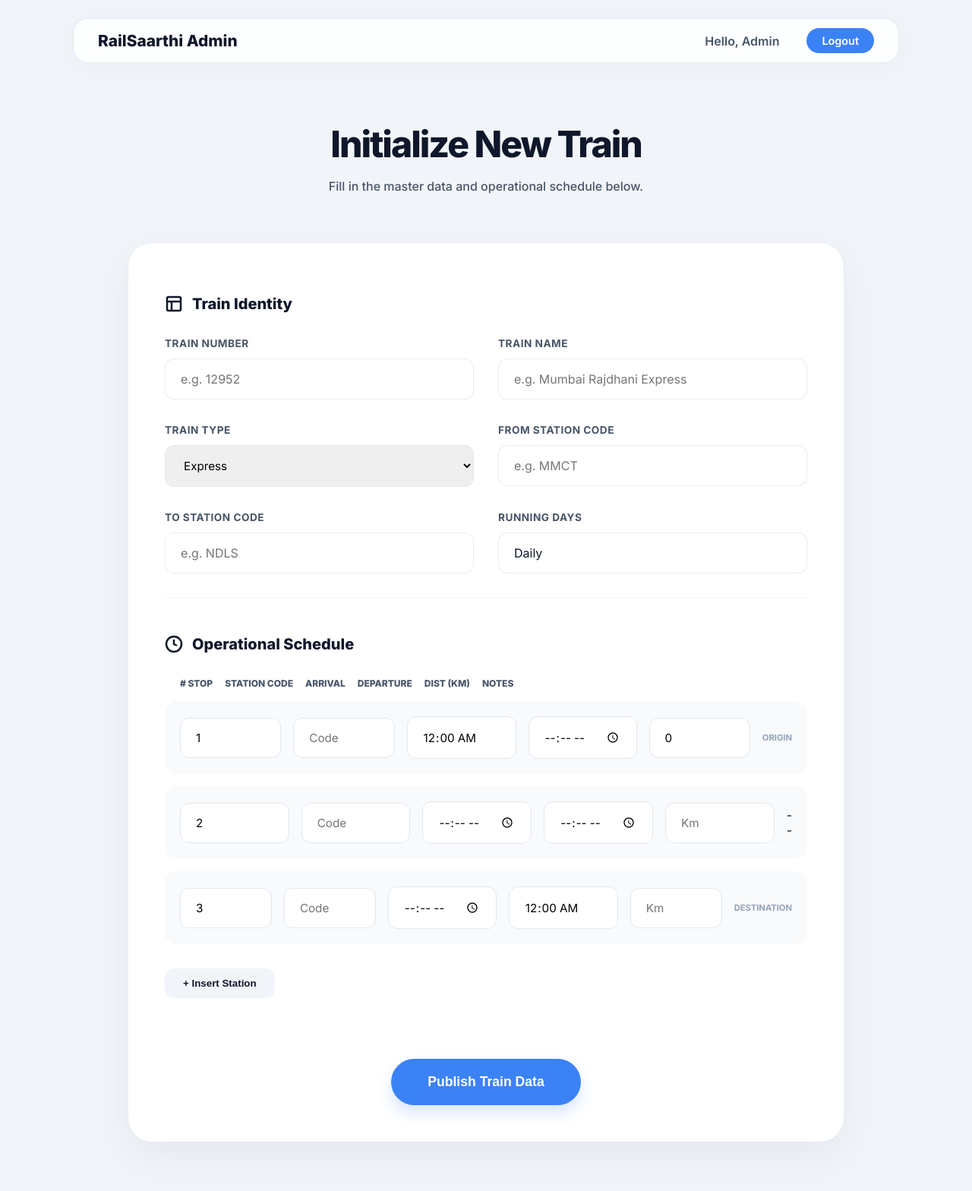
After one commit to code7wormer/RailSaarthi, a PHP site: page /admin_add_train.php in a window 1280 px wide. The commit adds this page. Shown: the whole page at 76% size. Run offline with PHP 8.4, Linux system fonts and the light colour scheme; the visitor is signed in with stand-in values (Sample User, id 1).

Commit message:
Added Admin Page

```diff
--- /dev/null
+++ b/admin_add_train.php
@@ -0,0 +1,279 @@
+<?php
+session_start();
+if (!isset($_SESSION['is_admin']) || $_SESSION['is_admin'] !== true) {
+    header("Location: index.php");
+    exit();
+}
+?>
+
+<!DOCTYPE html>
+<html lang="en">
+<head>
+    <meta charset="UTF-8">
+    <meta name="viewport" content="width=device-width, initial-scale=1.0">
+    <title>Admin Panel | Add New Train</title>
+    <link rel="stylesheet" href="assets/css/track.css">
+    <style>
+        * { box-sizing: border-box; }
+        .admin-container {
+            padding: 8rem 10% 4rem;
+            max-width: 1200px;
+            margin: 0 auto;
+        }
+        .admin-header {
+            text-align: center;
+            margin-bottom: 4rem;
+        }
+        .admin-header h1 {
+            font-size: 3rem;
+            font-weight: 900;
+            letter-spacing: -2px;
+            color: var(--navy);
+            margin-bottom: 1rem;
+        }
+        .admin-card {
+            background: #ffffff;
+            padding: 3rem;
+            border-radius: 32px;
+            box-shadow: 0 20px 50px rgba(0,0,0,0.05);
+            border: 1px solid var(--border);
+        }
+        .form-section {
+            margin-bottom: 3rem;
+            padding-bottom: 2rem;
+            border-bottom: 1px solid #f1f5f9;
+        }
+        .form-section h3 {
+            font-size: 1.25rem;
+            font-weight: 800;
+            color: var(--navy);
+            margin-bottom: 2rem;
+            display: flex;
+            align-items: center;
+            gap: 0.75rem;
+        }
+        .admin-form {
+            display: grid;
+            grid-template-columns: repeat(auto-fit, minmax(280px, 1fr));
+            gap: 2rem;
+        }
+        .schedule-row {
+            display: flex;
+            gap: 1rem;
+            align-items: center;
+            margin-bottom: 1rem;
+            padding: 1.25rem;
+            background: #f8fafc;
+            border-radius: 16px;
+        }
+        .schedule-header {
+            display: flex;
+            gap: 1rem;
+            font-size: 0.75rem;
+            font-weight: 800;
+            color: var(--slate);
+            text-transform: uppercase;
+            padding: 0 1.25rem;
+            margin-bottom: 1rem;
+        }
+
+        /* Consistent Widths */
+        .col-stop { width: 70px; flex-shrink: 0; }
+        .col-code { width: 140px; flex-shrink: 0; }
+        .col-time { width: 160px; flex-shrink: 0; }
+        .col-dist { width: 100px; flex-shrink: 0; }
+        .col-notes { flex-grow: 1; min-width: 100px; color: #94a3b8; font-weight: 700; font-size: 0.7rem; }
+
+        .btn-add-row {
+            background: #f1f5f9;
+            color: var(--navy);
+            border: none;
+            padding: 0.75rem 1.5rem;
+            border-radius: 12px;
+            font-weight: 700;
+            cursor: pointer;
+            margin-top: 1rem;
+            transition: all 0.2s;
+        }
+        .btn-add-row:hover { background: #e2e8f0; }
+        .submit-btn {
+            background: var(--primary);
+            color: #fff;
+            border: none;
+            padding: 1.25rem 3rem;
+            border-radius: 50px;
+            font-weight: 800;
+            font-size: 1.1rem;
+            cursor: pointer;
+            display: block;
+            margin: 3rem auto 0;
+            box-shadow: 0 10px 20px rgba(59, 130, 246, 0.2);
+            transition: all 0.2s;
+        }
+        .submit-btn:hover { transform: translateY(-2px); box-shadow: 0 15px 30px rgba(59, 130, 246, 0.3); }
+
+        input, select {
+            width: 100%;
+            padding: 1rem 1.25rem;
+            border-radius: 12px;
+            border: 1px solid #e2e8f0;
+            font-family: inherit;
+            font-size: 0.95rem;
+            transition: all 0.2s;
+        }
+        input:focus { outline: none; border-color: var(--primary); box-shadow: 0 0 0 4px rgba(59, 130, 246, 0.1); }
+    </style>
+</head>
+<body>
+
+    <nav>
+        <a href="index.php" class="nav-brand">RailSaarthi Admin</a>
+        <div class="nav-auth">
+            <span style="font-weight: 600; color: var(--slate); margin-right: 1.5rem;">Hello, Admin</span>
+            <a href="handlers/logout.php" class="auth-btn register">Logout</a>
+        </div>
+    </nav>
+
+    <div class="admin-container">
+        <?php if(isset($_GET['status']) && $_GET['status'] == 'success'): ?>
+        <div style="background: #dcfce7; color: #166534; padding: 1.5rem; border-radius: 20px; margin-bottom: 2rem; font-weight: 700; text-align: center; border: 1px solid #bbfcce;">
+            TRP INITIALIZED: Train Published Successfully!
+        </div>
+        <?php endif; ?>
+
+        <div class="admin-header">
+            <h1>Initialize New Train</h1>
+            <p style="color: var(--slate); font-weight: 500;">Fill in the master data and operational schedule below.</p>
+        </div>
+
+        <div class="admin-card">
+            <form action="handlers/process_admin_train.php" method="POST">
+                <div class="form-section">
+                    <h3>
+                        <svg width="24" height="24" viewBox="0 0 24 24" fill="none" stroke="currentColor" stroke-width="2.5"><rect x="3" y="3" width="18" height="18" rx="2" ry="2"/><line x1="3" y1="9" x2="21" y2="9"/><line x1="9" y1="21" x2="9" y2="9"/></svg>
+                        Train Identity
+                    </h3>
+                    <div class="admin-form">
+                        <div class="input-group">
+                            <label>Train Number</label>
+                            <input type="text" name="train_number" placeholder="e.g. 12952" required>
+                        </div>
+                        <div class="input-group">
+                            <label>Train Name</label>
+                            <input type="text" name="train_name" placeholder="e.g. Mumbai Rajdhani Express" required>
+                        </div>
+                        <div class="input-group">
+                            <label>Train Type</label>
+                            <select name="train_type">
+                                <option value="Rajdhani">Rajdhani</option>
+                                <option value="Shatabdi">Shatabdi</option>
+                                <option value="Vande Bharat">Vande Bharat</option>
+                                <option value="Express" selected>Express</option>
+                                <option value="Superfast">Superfast</option>
+                            </select>
+                        </div>
+                        <div class="input-group">
+                            <label>From Station Code</label>
+                            <input type="text" name="from_code" placeholder="e.g. MMCT" required>
+                        </div>
+                        <div class="input-group">
+                            <label>To Station Code</label>
+                            <input type="text" name="to_code" placeholder="e.g. NDLS" required>
+                        </div>
+                        <div class="input-group">
+                            <label>Running Days</label>
+                            <input type="text" name="run_days" value="Daily" placeholder="e.g. MON, WED, FRI">
+                        </div>
+                    </div>
+                </div>
+
+                <div class="form-section" style="border: none;">
+                    <h3>
+                        <svg width="24" height="24" viewBox="0 0 24 24" fill="none" stroke="currentColor" stroke-width="2.5"><circle cx="12" cy="12" r="10"/><polyline points="12 6 12 12 16 14"/></svg>
+                        Operational Schedule
+                    </h3>
+
+                    <div class="schedule-header">
+                        <span># Stop</span>
+                        <span>Station Code</span>
+                        <span>Arrival</span>
+                        <span>Departure</span>
+                        <span>Dist (km)</span>
+                        <span>Notes</span>
+                    </div>
+
+                    <div id="scheduleContainer">
+                        <!-- Origin -->
+                        <div class="schedule-row">
+                            <input type="number" name="stop_no[]" value="1" readonly>
+                            <input type="text" name="s_code[]" placeholder="Code" required>
+                            <input type="time" name="s_arr[]" value="00:00" readonly>
+                            <input type="time" name="s_dep[]" required>
+                            <input type="number" name="s_dist[]" value="0" readonly>
+                            <span style="font-size: 0.7rem; color: #94a3b8; font-weight: 700;">ORIGIN</span>
+                        </div>
+
+                        <!-- Middle -->
+                        <div class="schedule-row">
+                            <input type="number" name="stop_no[]" value="2">
+                            <input type="text" name="s_code[]" placeholder="Code" required>
+                            <input type="time" name="s_arr[]" required>
+                            <input type="time" name="s_dep[]" required>
+                            <input type="number" name="s_dist[]" placeholder="Km" required>
+                            <span>--</span>
+                        </div>
+
+                        <!-- Destination -->
+                        <div class="schedule-row">
+                            <input type="number" name="stop_no[]" value="3">
+                            <input type="text" name="s_code[]" placeholder="Code" required>
+                            <input type="time" name="s_arr[]" required>
+                            <input type="time" name="s_dep[]" value="00:00" readonly>
+                            <input type="number" name="s_dist[]" placeholder="Km" required>
+                            <span style="font-size: 0.7rem; color: #94a3b8; font-weight: 700;">DESTINATION</span>
+                        </div>
+                    </div>
+
+                    <button type="button" class="btn-add-row" onclick="addRow()">+ Insert Station</button>
+                </div>
+
+                <button type="submit" class="submit-btn">Publish Train Data</button>
+            </form>
+        </div>
+    </div>
+
+    <script>
+        function addRow() {
+            const container = document.getElementById('scheduleContainer');
+            const rows = container.getElementsByClassName('schedule-row');
+            const newIndex = rows.length + 1;
+
+            // For simplicity in this demo, we'll just insert a middle row before the last one
+            const newRow = document.createElement('div');
+            newRow.className = 'schedule-row';
+            newRow.innerHTML = `
+                <input type="number" name="stop_no[]" value="${newIndex}">
+                <input type="text" name="s_code[]" placeholder="Code" required>
+                <input type="time" name="s_arr[]" required>
+                <input type="time" name="s_dep[]" required>
+                <input type="number" name="s_dist[]" placeholder="Km" required>
+                <button type="button" onclick="this.parentElement.remove()" style="background:none; border:none; color:#ef4444; font-weight:800; cursor:pointer;">&times;</button>
+            `;
+
+            // Insert before the last child (destination)
+            container.insertBefore(newRow, rows[rows.length - 1]);
+
+            // Re-index all rows
+            updateIndices();
+        }
+
+        function updateIndices() {
+            const container = document.getElementById('scheduleContainer');
+            const rows = container.getElementsByClassName('schedule-row');
+            for(let i=0; i<rows.length; i++) {
+                rows[i].getElementsByTagName('input')[0].value = i + 1;
+            }
+        }
+    </script>
+</body>
+</html>
```
Also changed, not shown: assets/css/booking.css (+165 -17 lines), booking.php (+38 -27 lines), handlers/auth.php (+10 -0 lines), handlers/process_admin_train.php (added, +59 -0 lines).
